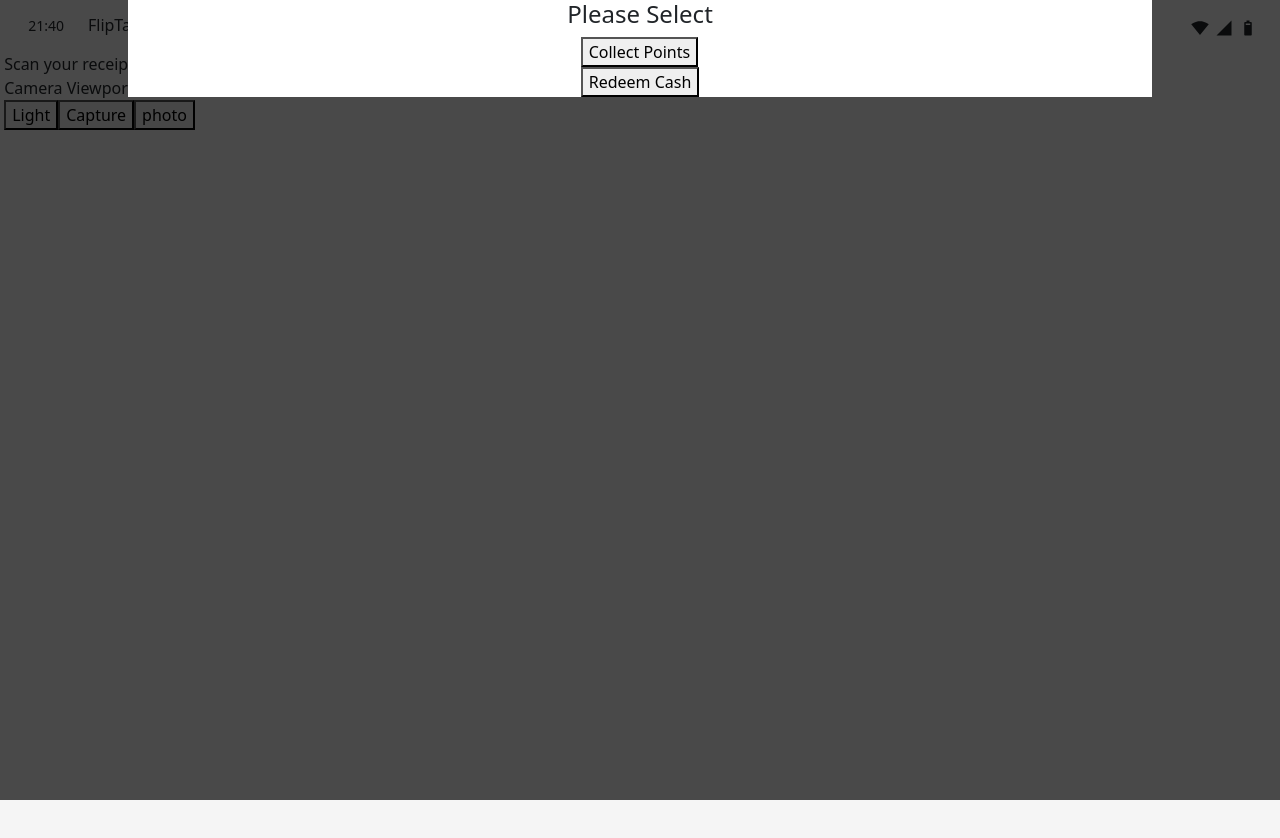
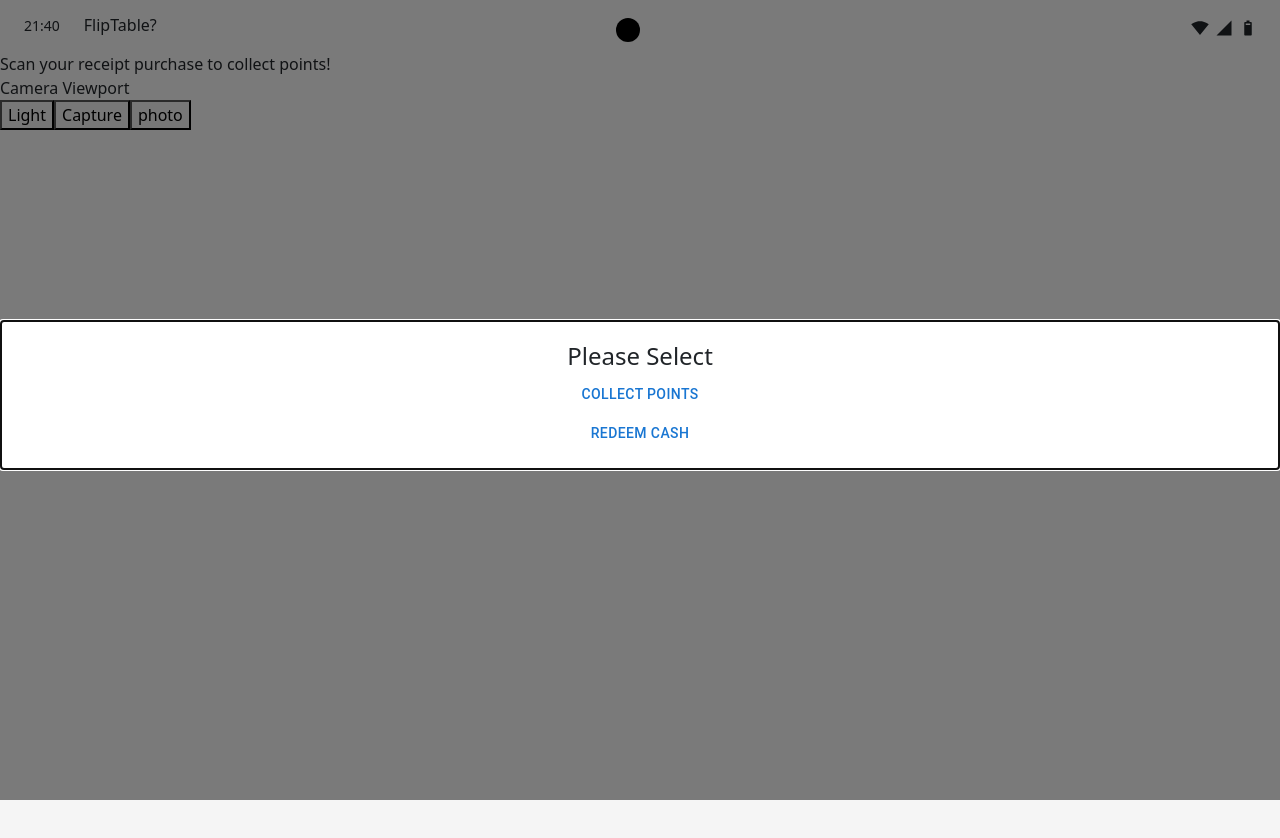
Before and after one commit to sei43-projectFlipTable/FlipTable, a React (Vite) app in the folder front-end/: page /scan in a window 1280 px wide. Shown: the top 838 px of the page. Built offline with nearby package versions, Linux system fonts and the light colour scheme.

Commit message:
implement mui modal

```diff
--- a/front-end/index.html
+++ b/front-end/index.html
@@ -13,7 +13,7 @@
     <title>React App</title>
   </head>
   <body>
-    <div id="modal-root"></div>
+    <!-- <div id="modal-root"></div> -->
     <div id="root"></div>
     <script type="module" src="/src/main.jsx"></script>
   </body>
--- a/front-end/package.json
+++ b/front-end/package.json
@@ -9,8 +9,8 @@
     "preview": "vite preview"
   },
   "dependencies": {
-    "@emotion/react": "^11.10.8",
-    "@emotion/styled": "^11.10.8",
+    "@emotion/react": "^11.11.0",
+    "@emotion/styled": "^11.11.0",
     "@mui/icons-material": "^5.11.16",
     "@mui/material": "^5.12.3",
     "react": "^18.2.0",
--- a/front-end/src/components/ScanBarModal.jsx
+++ /dev/null
@@ -1,41 +0,0 @@
-import React from "react";
-import { Link } from "react-router-dom";
-import ReactDOM from "react-dom";
-import styles from "./ScanBarModal.module.css";
-
-const Overlay = (props) => {
-  return (
-    <div className={styles.backdrop}>
-      <div className={styles.modal}>
-        <h4>Please Select</h4>
-        <button className="scan-collect" onClick={() => props.setShowOverlay(false)}>
-          Collect Points
-        </button>
-        <br />
-        <Link to="/redeem">
-          <button className="scan-redeem">Redeem Cash</button>
-        </Link>
-      </div>
-    </div>
-  );
-};
-
-function ScanBarModal(props) {
-  return (
-    <>
-      {ReactDOM.createPortal(
-        <Overlay
-          //   id={props.id}
-          //   name={props.name}
-          //   age={props.age}
-          //   country={props.country}
-          //   getUserData={props.getUserData}
-          setShowOverlay={props.setShowOverlay}
-        />,
-        document.querySelector("#modal-root")
-      )}
-    </>
-  );
-}
-
-export default ScanBarModal;
--- a/front-end/src/components/ScanBarModal.module.css
+++ /dev/null
@@ -1,23 +0,0 @@
-.backdrop {
-  position: fixed;
-  top: 0;
-  left: 0;
-  width: 100%;
-  height: 100%;
-  z-index: 10;
-  background: rgba(0, 0, 0, 0.7);
-  align-items: center;
-  justify-content: center;
-}
-
-.modal {
-  position: fixed;
-  background: white;
-
-  left: 10%;
-  width: 80%;
-  z-index: 100;
-  overflow: hidden;
-  align-content: center;
-  justify-items: center;
-}
--- a/front-end/src/pages/ScanPage.jsx
+++ b/front-end/src/pages/ScanPage.jsx
@@ -1,13 +1,39 @@
 import React, { useState } from "react";
 import PhoneTopBar from "../components/PhoneTopBar";
-import ScanBarModal from "../components/ScanBarModal";
+import { Box, Button, Modal, Typography } from "@mui/material";
 
 function ScanPage() {
-  const [showOverlay, setShowOverlay] = useState(true);
+  const [showModal, setShowModal] = useState(true);
+  const handleOpen = () => setShowModal(true);
+  const handleClose = () => setShowModal(false);
+
+  const style = {
+    position: "absolute",
+    textAlign: "center",
+    top: "40%",
+    width: "100%",
+    bgcolor: "background.paper",
+    border: "2px solid #000",
+    p: 2,
+    fontSize: "1.5rem",
+  };
 
   return (
     <>
-      {showOverlay && <ScanBarModal setShowOverlay={setShowOverlay} />}
+      <Modal
+        open={showModal}
+        onClose={handleClose}
+        aria-labelledby="modal-modal-title"
+        aria-describedby="modal-modal-description"
+      >
+        <Box sx={style}>
+          Please Select
+          <br />
+          <Button onClick={handleClose}>Collect Points</Button>
+          <br />
+          <Button>Redeem Cash</Button>
+        </Box>
+      </Modal>
 
       <PhoneTopBar />
       <div>
```
Also changed, not shown: 1 other file (tests, documents, lock files or other folders).
